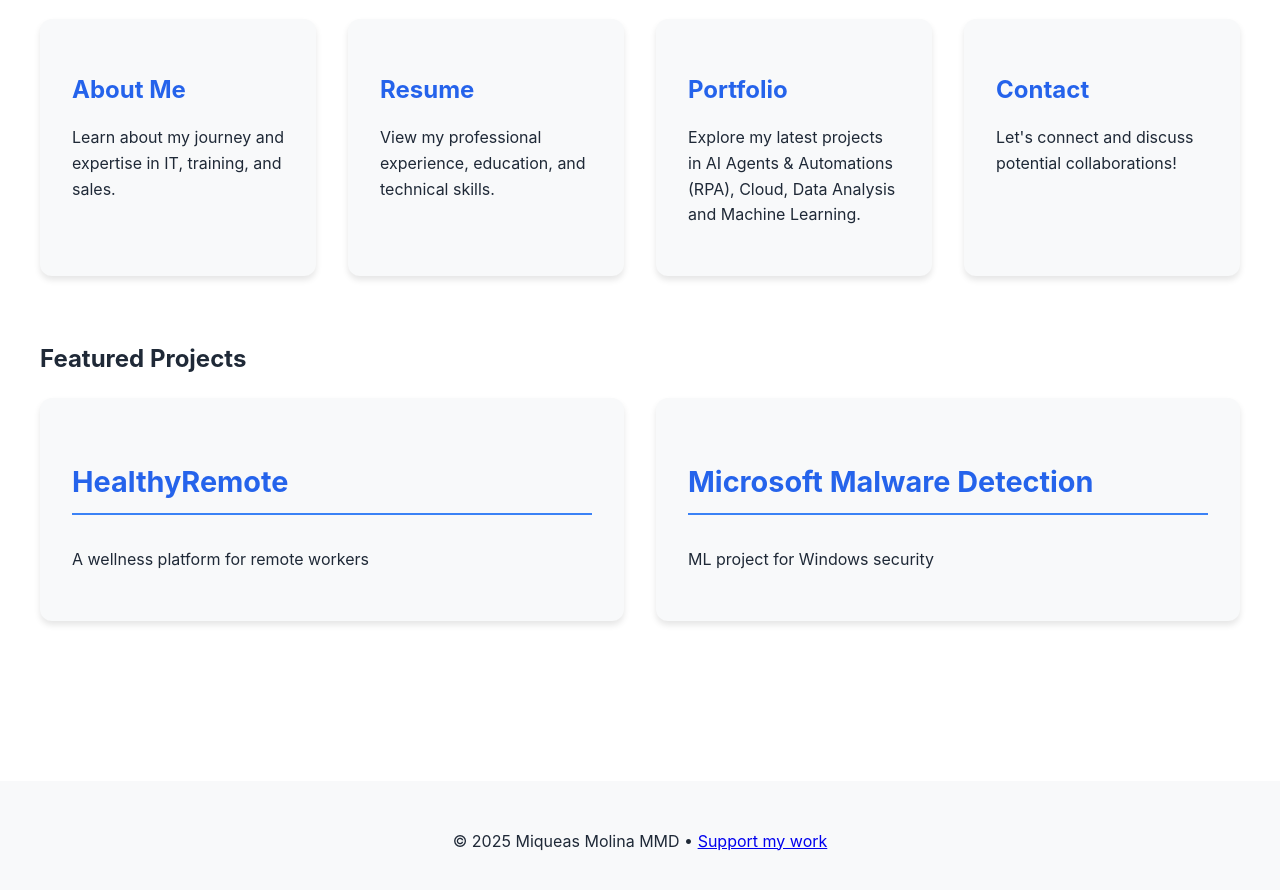
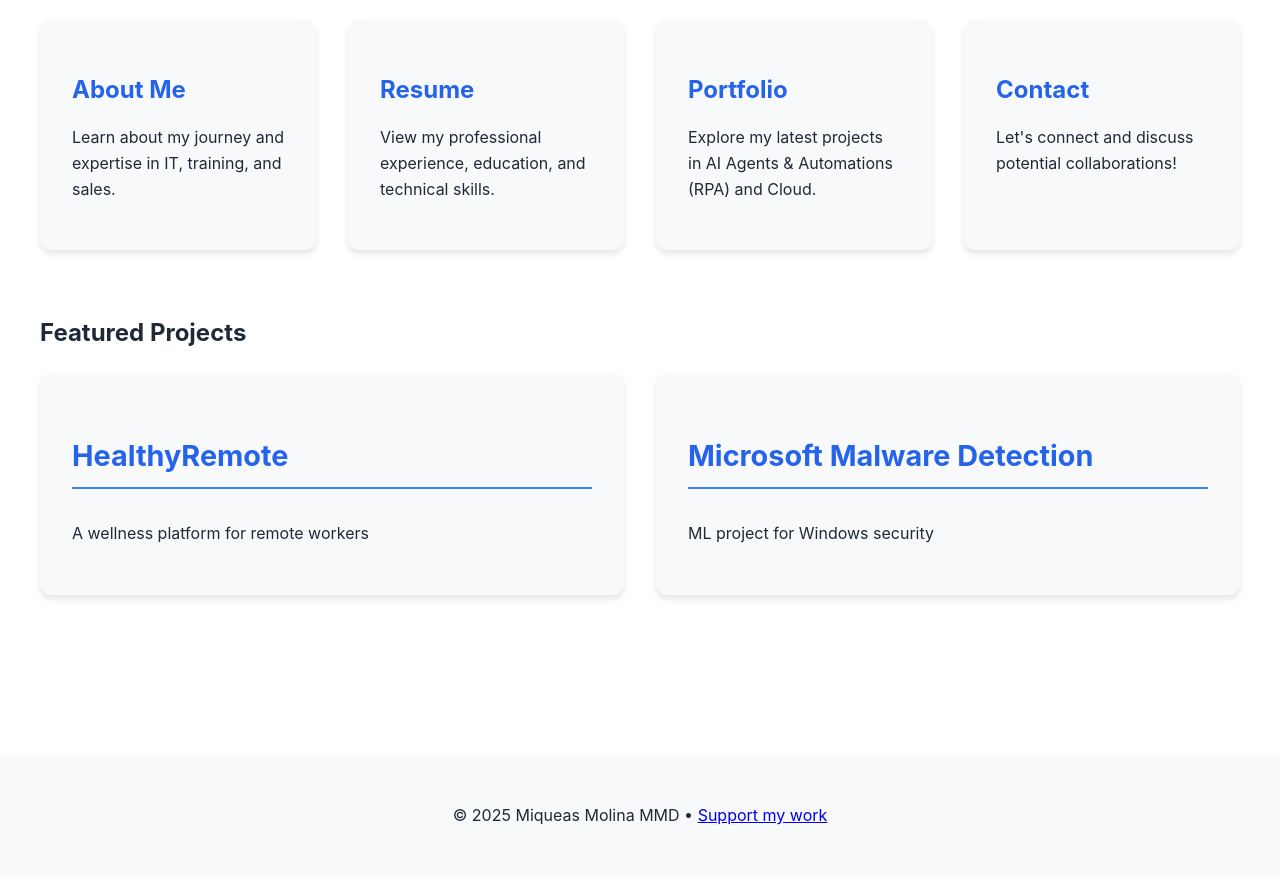
Before and after one commit to miqueasmd/miqueasmd.github.io, a website: page index.html in a window 1280 px wide. Shown: the part 1100-1990 px from the top of the page. Drawn offline with Linux system fonts and the light colour scheme.

Commit message:
Update index.html

```diff
--- a/index.html
+++ b/index.html
@@ -43,7 +43,7 @@
             </a>
             <a href="src/pages/portfolio.html" class="nav-card">
                 <h2>Portfolio</h2>
-                <p>Explore my latest projects in AI Agents & Automations (RPA), Cloud, Data Analysis and Machine Learning.</p>
+                <p>Explore my latest projects in AI Agents & Automations (RPA) and Cloud.</p>
             </a>
             <a href="src/pages/contact.html" class="nav-card">
                 <h2>Contact</h2>
```
